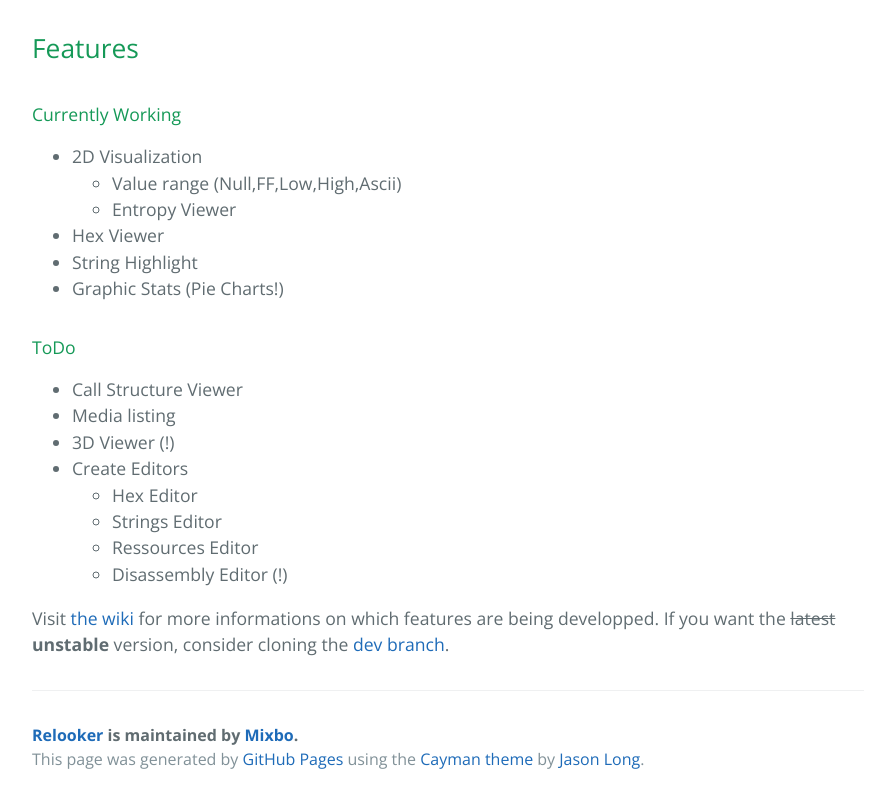
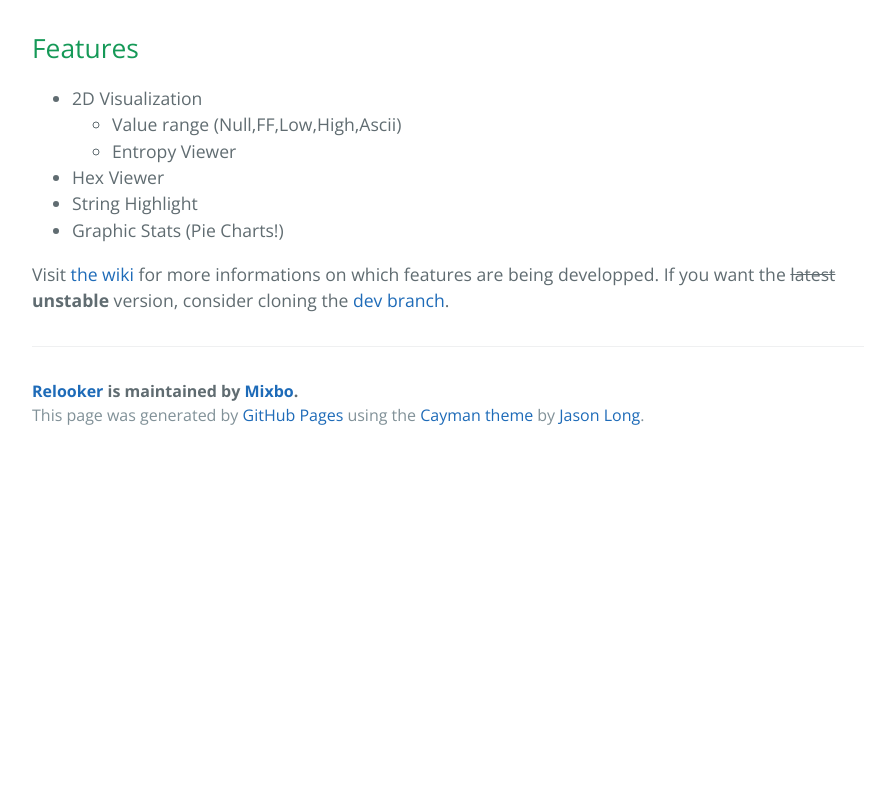
Before and after one commit to Mixbo-zz/relooker, a plain HTML site: page index.html in a window 1280 px wide. Shown: the part 1446-2249 px from the top of the page, without its empty margins (192-1087 px from the left). After the commit the page ends 1905 px from the top, so only its background shows below. Drawn offline with nearby package versions, Linux system fonts and the light colour scheme.

Commit message:
Removed unnecessary todo

```diff
--- a/index.html
+++ b/index.html
@@ -15,8 +15,8 @@
       <h2 class="project-tagline">Simple Reverse Engineering Sowftware</h2>
       <a href="https://github.com/Mixbo/relooker" class="btn">View on GitHub</a>
       <a href="https://github.com/Mixbo/relooker/releases" class="btn">Download Executable</a>
-      <a href="https://github.com/Mixbo/relooker/zipball/master" class="btn">Download .zip</a>
-      <a href="https://github.com/Mixbo/relooker/tarball/master" class="btn">Download .tar.gz</a>
+      <a href="https://github.com/Mixbo/relooker/zipball/master" class="btn">Download Source .zip</a>
+      <a href="https://github.com/Mixbo/relooker/tarball/master" class="btn">Download Source .tar.gz</a>
     </section>
 
     <section class="main-content">
@@ -46,9 +46,6 @@
 <h2>
 <a id="features" class="anchor" href="#features" aria-hidden="true"><span class="octicon octicon-link"></span></a>Features</h2>
 
-<h4>
-<a id="currently-working" class="anchor" href="#currently-working" aria-hidden="true"><span class="octicon octicon-link"></span></a>Currently Working</h4>
-
 <ul>
 <li>2D Visualization
 
@@ -60,23 +57,6 @@
 <li>Hex Viewer</li>
 <li>String Highlight</li>
 <li>Graphic Stats (Pie Charts!)</li>
-</ul>
-
-<h4>
-<a id="todo" class="anchor" href="#todo" aria-hidden="true"><span class="octicon octicon-link"></span></a>ToDo</h4>
-
-<ul>
-<li>Call Structure Viewer</li>
-<li>Media listing</li>
-<li>3D Viewer (!)</li>
-<li>Create Editors
-<ul>
-<li>Hex Editor</li>
-<li>Strings Editor</li>
-<li>Ressources Editor</li>
-<li>Disassembly Editor (!)</li>
-</ul>
-</li>
 </ul>
 
 <p>Visit <a href="https://github.com/Mixbo/relooker/wiki">the wiki</a> for more informations on which features are being developped.
```
